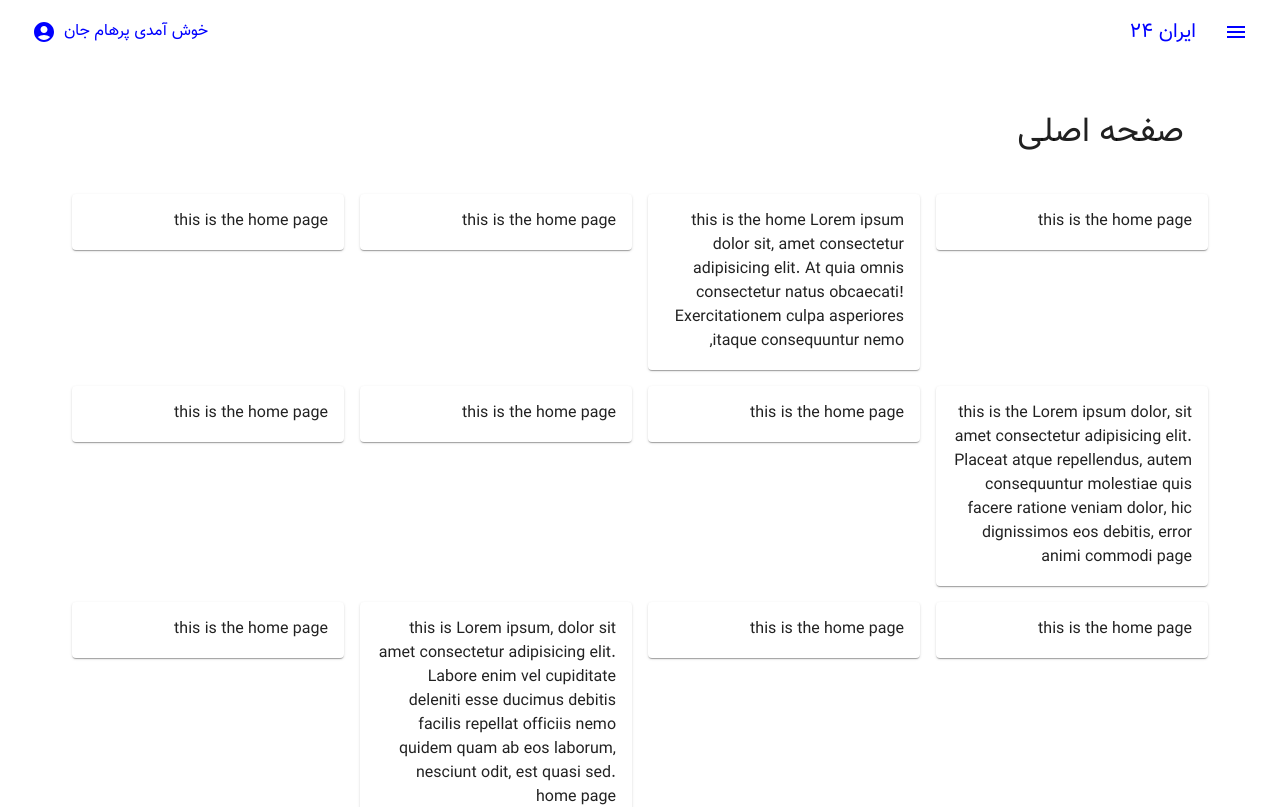
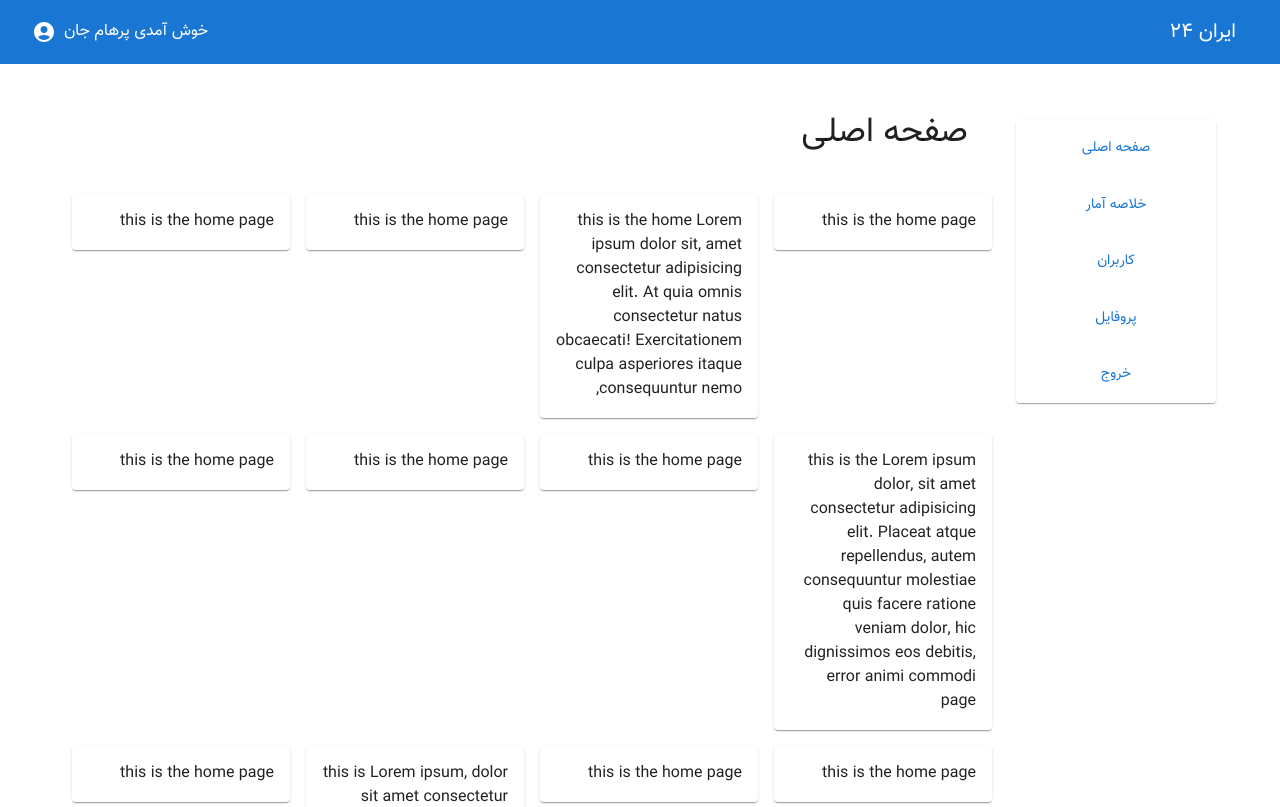
Before and after one commit to bparham76/iran24, a React (Create React App) app: page / in a window 1280 px wide. Shown: the top 807 px of the page. Built offline with nearby package versions, Linux system fonts and the light colour scheme.

Commit message:
reshaped navbar and main menu

```diff
--- a/src/Components/MainMenu.jsx
+++ b/src/Components/MainMenu.jsx
@@ -1,10 +1,9 @@
-import { Box, Drawer, Button, Stack, useMediaQuery } from "@mui/material";
+import { Box, Paper, Drawer, Button, Stack, useMediaQuery } from "@mui/material";
 import { useNavigate } from "react-router-dom";
 
 const MainMenu = ({open, setOpen}) => {
 
     const mobileScreen = useMediaQuery('(max-width: 470px)');
-    const MenuSpan = mobileScreen ? '80vh' : '300px';
 
     const navigate = useNavigate();
 
@@ -18,11 +17,11 @@ const MainMenu = ({open, setOpen}) => {
         {to:'/exit', title:'خروج'},
     ];
 
-    return (
-        <Drawer anchor={mobileScreen ? 'bottom' : 'right'} open={open} onClose={e=>setOpen(false)}>
+    return mobileScreen ?
+        <Drawer anchor="right" open={open} onClose={e=>setOpen(false)}>
             <Box sx={{
-                width: mobileScreen ? '100vw' : MenuSpan,
-                height: !mobileScreen ? '100vh' : 'auto',
+                width: '60vw',
+                height: '100vh',
                 padding: '10px',
                 display:'flex',
                 justifyContent:'center',
@@ -33,7 +32,16 @@ const MainMenu = ({open, setOpen}) => {
                 </Stack>
             </Box>
         </Drawer>
-    )
+        :
+        <Paper sx={{
+            height: 'auto',
+            position:'sticky',
+            top: '15%'
+        }}>
+            <Stack sx={{width:'200px'}}>
+                    {menuList.map(item=><MenuItem to={item.to} title={item.title}/>)}
+            </Stack>
+        </Paper>
 }
 
 export default MainMenu
--- a/src/Components/MainNav.jsx
+++ b/src/Components/MainNav.jsx
@@ -1,38 +1,36 @@
-import { Typography, Box, IconButton, AppBar, Toolbar, useScrollTrigger, useMediaQuery } from "@mui/material"
+import { Typography, Box, IconButton, AppBar, Toolbar, useMediaQuery } from "@mui/material"
 import { Menu, AccountCircle } from "@mui/icons-material";
 
 import { useUserInfo } from "../AuthProvider";
 
 const MainNav = ({openMenu}) => {
-    const scroll = useScrollTrigger();
     const mobileScreen = useMediaQuery('(max-width: 470px)');
-    const TXT_COLOR = 'blue';
 
     const userInfo = useUserInfo();
 
     return (
         <AppBar sx={{
-            backgroundColor: mobileScreen ? 'navyblue' : !scroll ? 'white' : 'navyblue',
-            boxShadow: !scroll && 'none',
-            color: mobileScreen ? 'white' : scroll ? 'white' : TXT_COLOR,
-            top: mobileScreen ? 'auto' : 0,
-            bottom: !mobileScreen ? 'auto' : 0,
+            backgroundColor: 'navyblue',
+            boxShadow: 'none',
+            color: 'white',
+            top: 0
         }}
         position="fixed"
         >
             <Toolbar>
+                {mobileScreen &&
                 <IconButton onClick={openMenu} sx={{
-                    color: mobileScreen ? 'white' : scroll ? 'white' : TXT_COLOR
+                    color: 'white',
                 }}>
                     <Menu />
-                </IconButton>
+                </IconButton>}
                 <Box sx={{flexGrow:1}}>
                     <Typography variant='h6' padding='0 20px 0 0'>
                         ایران 24
                     </Typography>
                 </Box>
                 <Box sx={{display:'flex'}}>
-                    <IconButton sx={{borderRadius: 1, color: mobileScreen ? 'white' : scroll ? 'white' : TXT_COLOR}}>
+                    <IconButton sx={{borderRadius: 1, color: 'white'}}>
                         <Typography ml={1}>خوش آمدی {userInfo.name} جان</Typography>
                         <AccountCircle/>
                     </IconButton>
--- a/src/Pages/Dashboard.jsx
+++ b/src/Pages/Dashboard.jsx
@@ -1,4 +1,4 @@
-import { Container, useMediaQuery } from "@mui/material";
+import { Container, Box } from "@mui/material";
 import { useState } from "react";
 
 import MainNav from "../Components/MainNav";
@@ -8,13 +8,14 @@ import { Outlet } from "react-router-dom";
 
 const Dashboard = () => {
     const [sideMenuOpen, setSideMenuOpen] = useState(false);
-    const mobileScreen = useMediaQuery('(max-width: 470px)');
 
     return (
 		<>
 			<MainNav openMenu={e=>setSideMenuOpen(true)}/>
-			<MainMenu open={sideMenuOpen} setOpen={setSideMenuOpen} />
-			<Container sx={{pt:mobileScreen ? 2 : 10}}>
+			<Container sx={{pt: 10, pb: 10, display:'flex', gap:2}}>
+				<Box>
+					<MainMenu open={sideMenuOpen} setOpen={setSideMenuOpen} />
+				</Box>
 				<Outlet />
 			</Container>
 		</>
```
